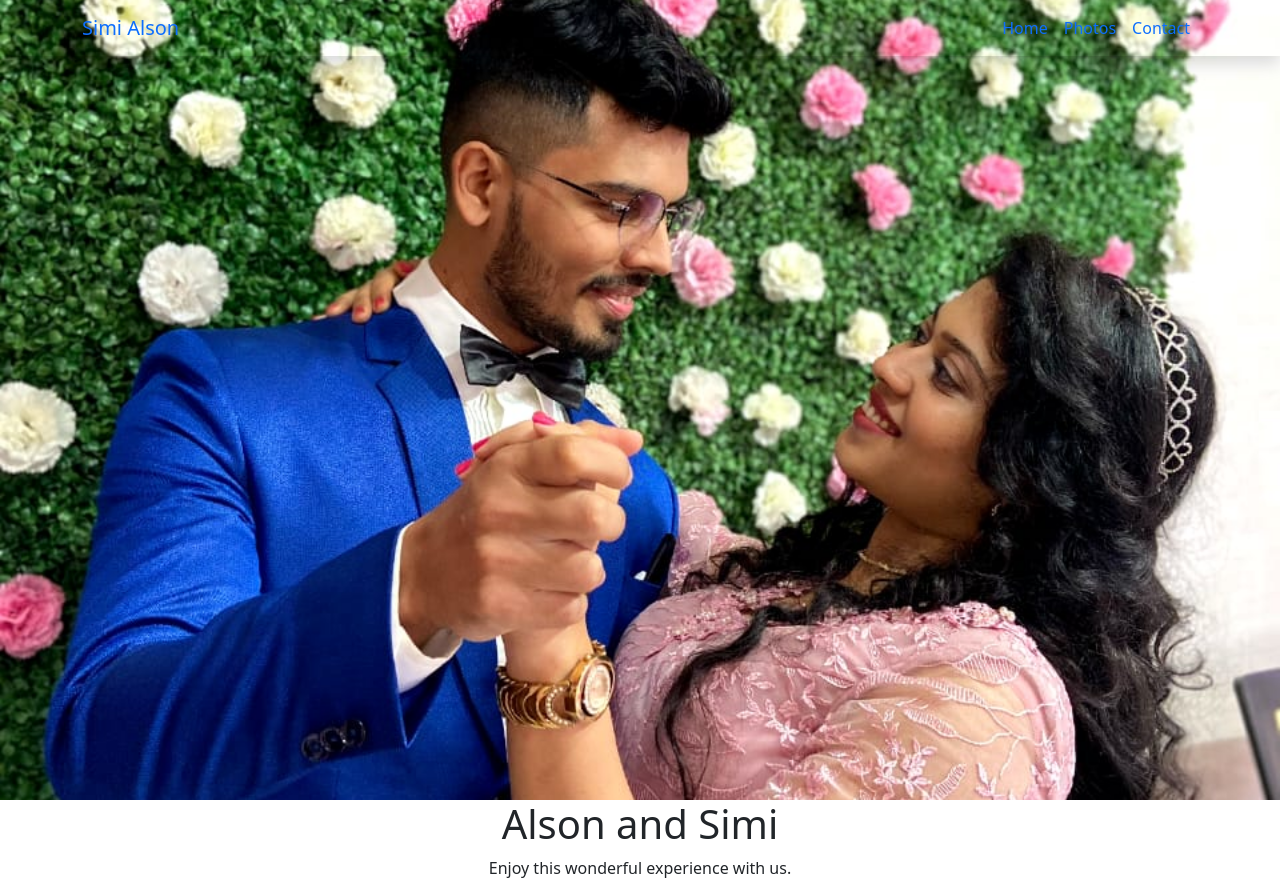
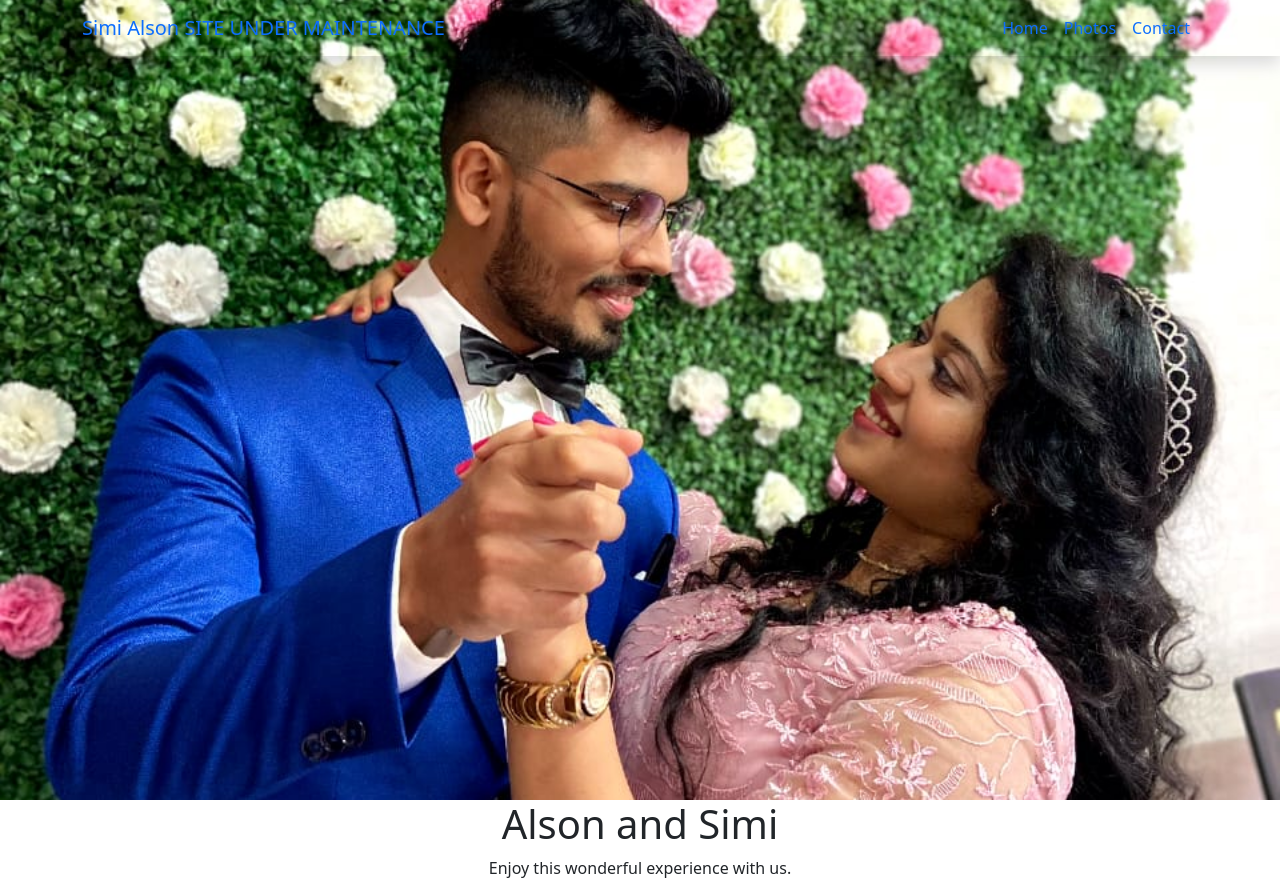
Before and after one commit to swentuscano/SimiAlson.github.io, a plain HTML site: page index.html in a window 1280 px wide. Drawn offline with nearby package versions, Linux system fonts and the light colour scheme; files that its build step writes are made by us from their sources.

Commit message:
Some changes

```diff
--- a/index.html
+++ b/index.html
@@ -25,7 +25,7 @@
 
     <nav class="navbar navbar-expand-md fixed-top shadow">
         <div class="container">
-          <a class="navbar-brand" href="index.html">Simi<span> Alson </span></a>
+          <a class="navbar-brand" href="index.html">Simi<span> Alson <span> SITE UNDER MAINTENANCE</span></a>
           <button class="navbar-toggler" type="button" data-bs-toggle="collapse" data-bs-target="#navbarSupportedContent" aria-controls="navbarSupportedContent" aria-expanded="false" aria-label="Toggle navigation">
             <i class="fa fa-bars" aria-hidden="true"></i>
           </button>
@@ -54,7 +54,7 @@
       <div class="container">
            <div class="site-title">
            <h1 class="text-center h1-responsive">Alson and Simi</h1>
-           <p class="text-center">Enjoy this wonderful experience with us.</p>
+             <p class="text-center">Enjoy this wonderful experience with us. </p>
            </div>
         </div>
 
```
